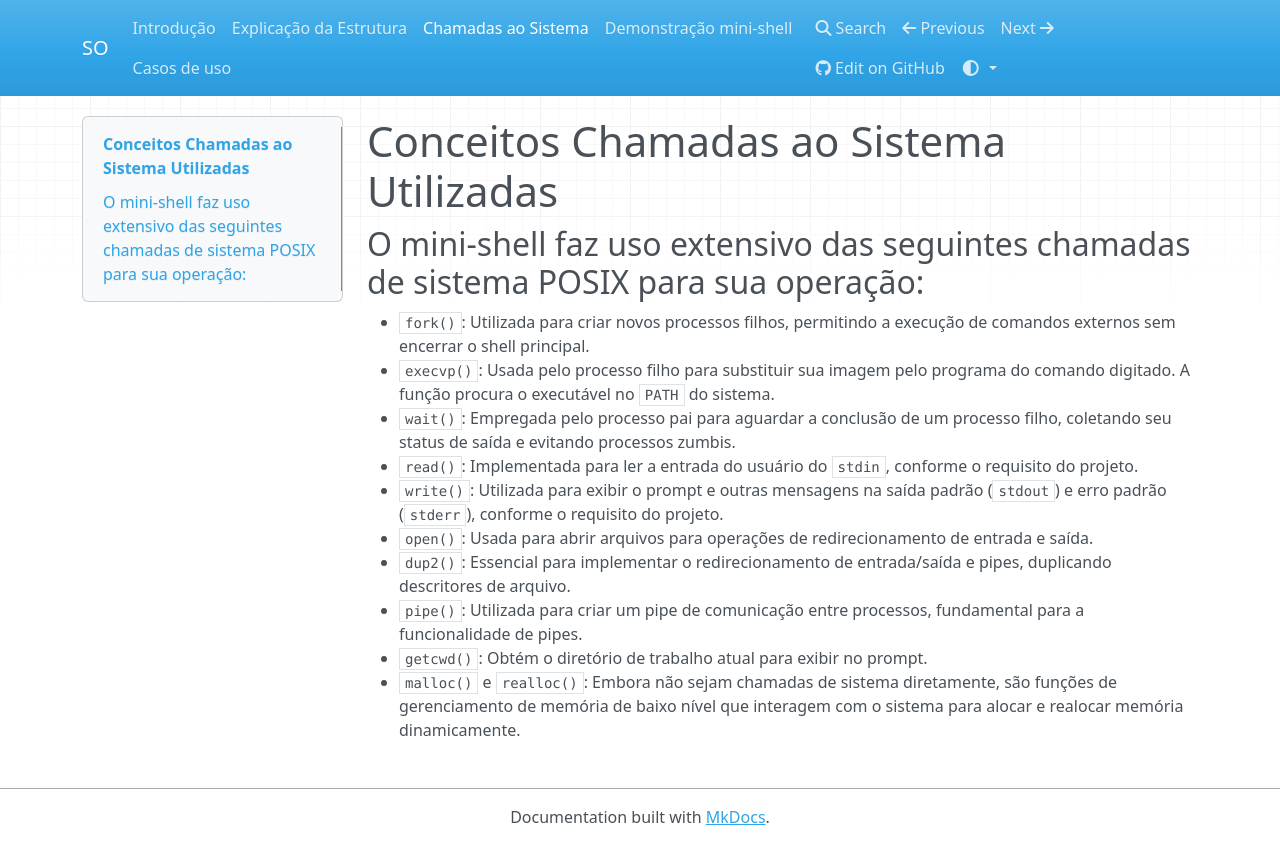
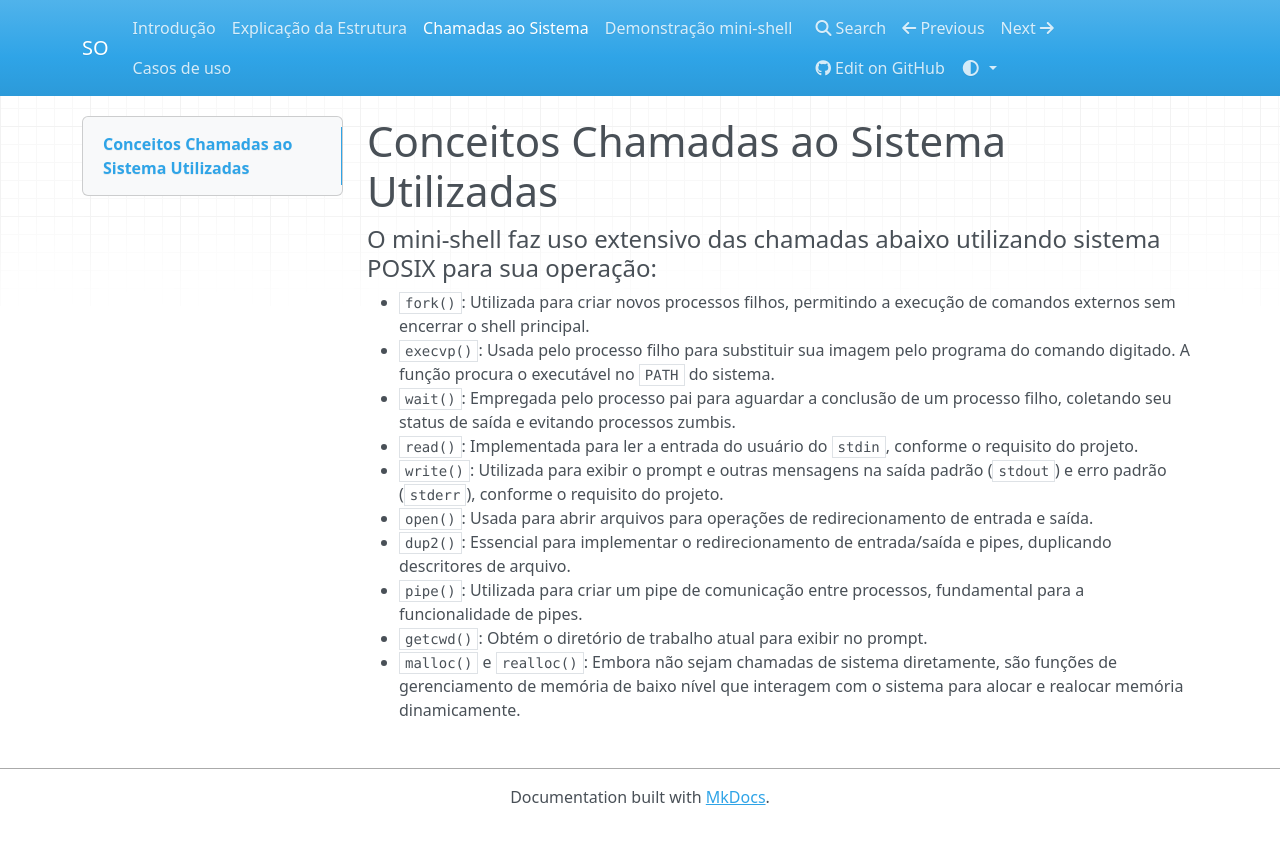
Before and after one commit to Carolbalbs/-SO-mini-shell, an MkDocs documentation site: the page built from docs/chamadas.md, in a window 1280 px wide. Shown: the top 864 px of the page. Built offline with MkDocs 1.6.1, drawn with Linux system fonts in a browser that asks for light colours; nearby versions of some CDN libraries.

Commit message:
Update chamadas.md

```diff
--- a/docs/chamadas.md
+++ b/docs/chamadas.md
@@ -1,7 +1,7 @@
 # Conceitos Chamadas ao Sistema Utilizadas
 
 
-## O mini-shell faz uso extensivo das seguintes chamadas de sistema POSIX para sua operação:
+#### O mini-shell faz uso extensivo das chamadas abaixo utilizando sistema POSIX para sua operação:
 
 *   `fork()`: Utilizada para criar novos processos filhos, permitindo a execução de comandos externos sem encerrar o shell principal.
 *   `execvp()`: Usada pelo processo filho para substituir sua imagem pelo programa do comando digitado. A função procura o executável no `PATH` do sistema.
```
